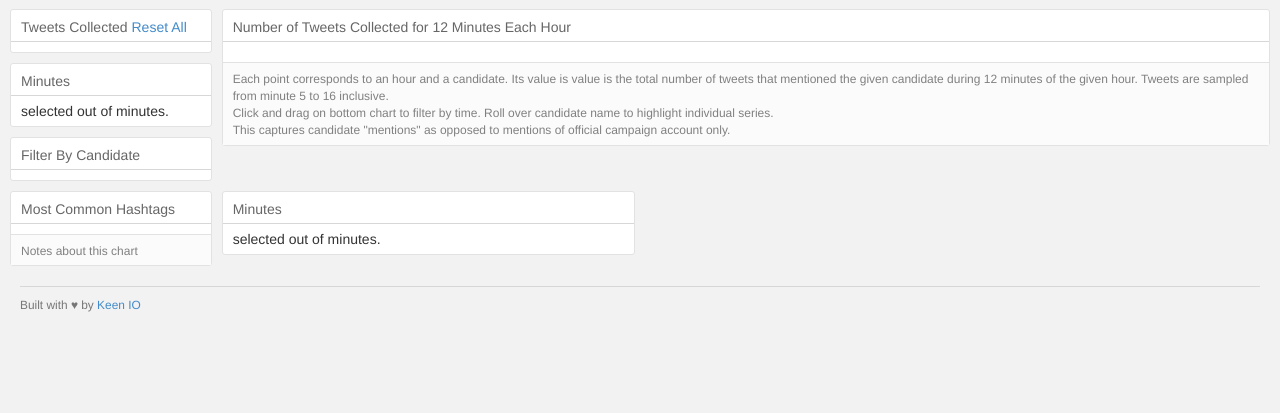
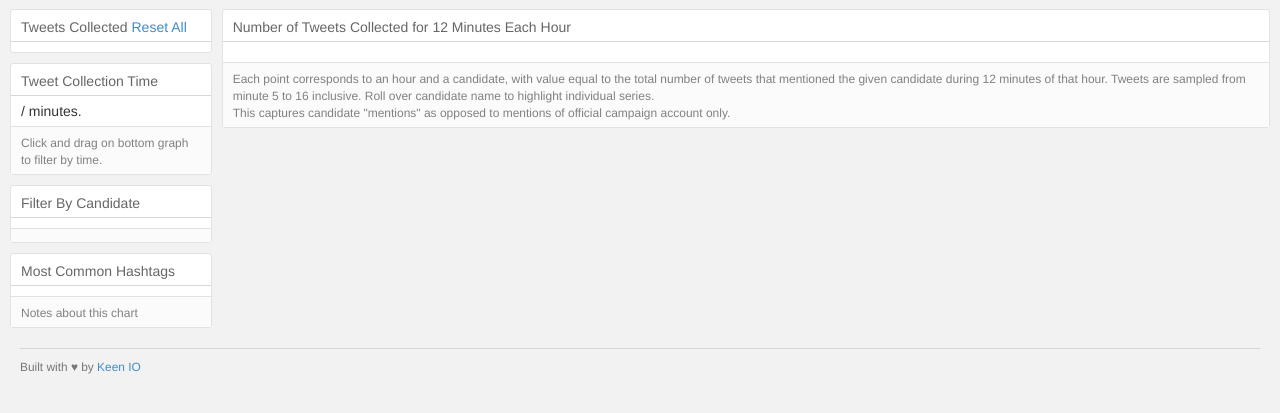
Before and after one commit to triciajam/potus-hopefuls-tweet-ui, a Flask app: page / in a window 1280 px wide. Shown: the part 51-464 px from the top of the page. Run offline with Flask 2, Linux system fonts and the light colour scheme; data that the repository does not hold is empty; some libraries are stand-ins or nearby versions.

Commit message:
Added the minute count.

```diff
--- a/static/js/graphs.js
+++ b/static/js/graphs.js
@@ -174,10 +174,12 @@ function makeGraphs(error, tagsJson) {
 
       var minsCount = dc.dataCount('.mins-count');
       minsCount.group({ value: function() {
-          return timeGroup.all().filter(function(kv) { return kv.value>0; }).length;
+          return timeGroup.all().filter(function(kv) { return kv.value>0; }).length * 12;
       } } );
-      minsCount.dimension(timeGroup);
-
+      //minsCount.dimension(timeGroup);
+      minsCount.dimension({ size: function() {
+          return timeGroup.size() * 12;
+      } } );
 
       // Shows total number of tweets currently selected by filter.
 
--- a/templates/index.html
+++ b/templates/index.html
@@ -45,13 +45,16 @@
           <div class="col-sm-12">
             <div class="chart-wrapper">
               <div class="chart-title">
-                Minutes
+                Tweet Collection Time
               </div>
               <div class="chart-stage">
                 <div class='mins-count'>
                  <span class='filter-count'></span>
-                 selected out of <span class='total-count'></span> minutes.
+                 / <span class='total-count'></span> minutes.
                 </div>
+              </div>
+              <div class="chart-notes">
+	      Click and drag on bottom graph to filter by time.
               </div>
             </div>
           </div>
@@ -74,6 +77,9 @@
                   </span>
                 </div>
               </div>
+ 	      <div class="chart-notes">
+
+              </div>
             </div>
 
 
@@ -95,10 +101,10 @@
             </div>
           </div>
           <div class="chart-notes">
-            Each point corresponds to an hour and a candidate.  Its value is value is the total number of tweets that mentioned the given candidate
-		during 12 minutes of the given hour.
+            Each point corresponds to an hour and a candidate, with value equal to the total number of tweets that mentioned the given candidate
+		during 12 minutes of that hour.
 	    Tweets are sampled from minute 5 to 16 inclusive.
-            <br>Click and drag on bottom chart to filter by time.  Roll over candidate name to highlight individual series.
+            Roll over candidate name to highlight individual series.
             <br>This captures candidate "mentions" as opposed to mentions of official campaign account only.
           </div>
         </div>
@@ -124,6 +130,7 @@
         </div>
       </div>
 
+<!--
 
       <div class="col-sm-4">
         <div class="chart-wrapper">
@@ -140,7 +147,7 @@
       </div>
 
     </div>
-<!--
+
       <div class="col-sm-4">
         <div class="chart-wrapper">
           <div class="chart-title">
```
